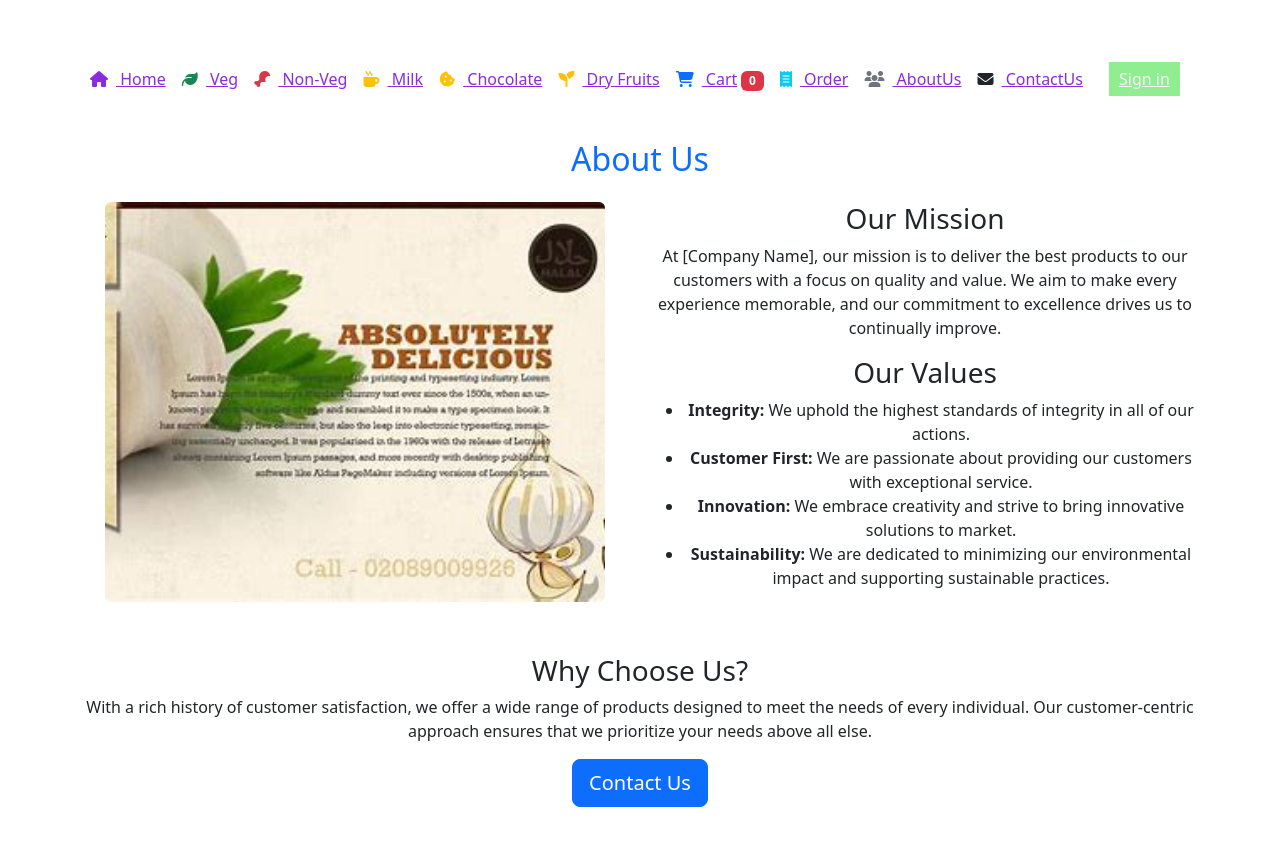
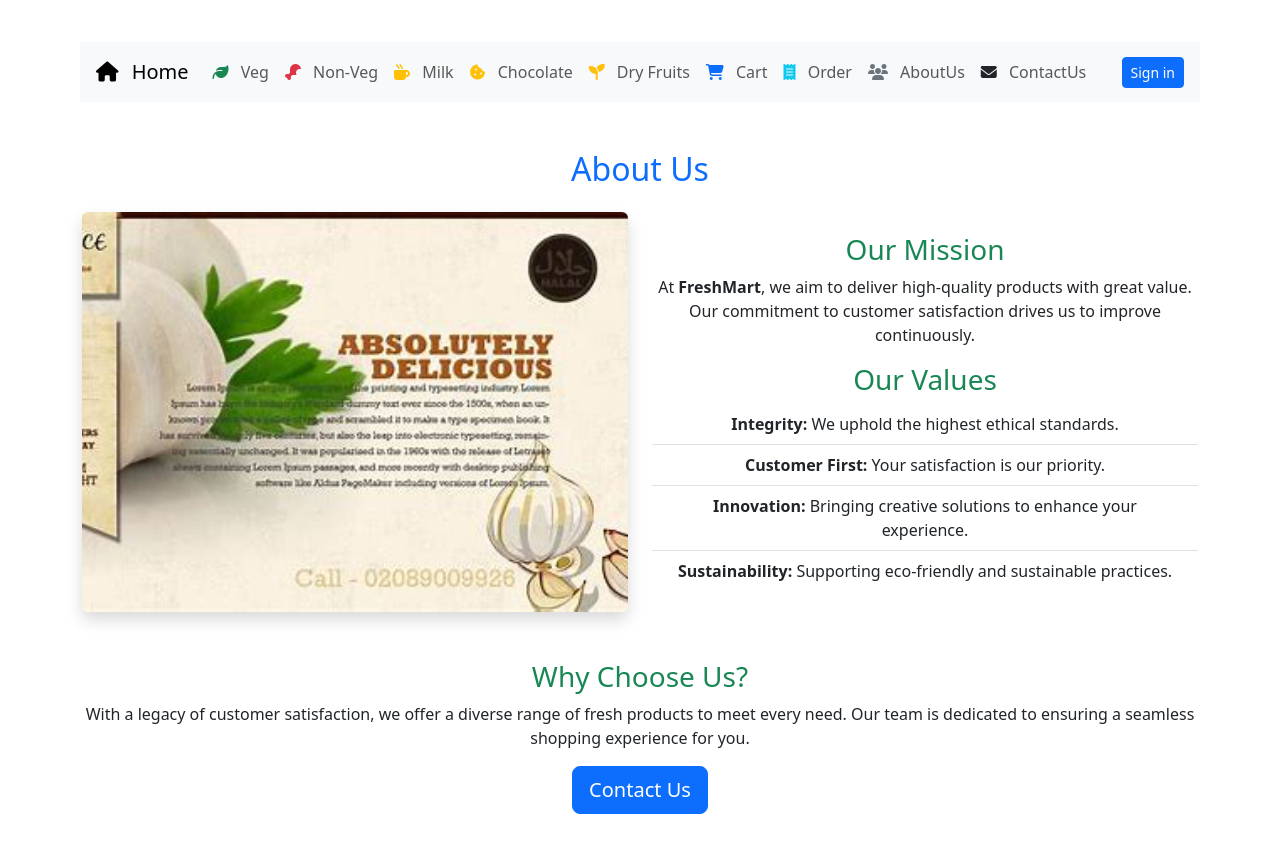
Before and after one commit to shaikmehatajbegam/reactsujji, a React (Vite) app: page /aboutus in a window 1280 px wide. Built offline with nearby package versions, Linux system fonts and the light colour scheme.

Commit message:
first commit

```diff
--- a/src/AboutUs.jsx
+++ b/src/AboutUs.jsx
@@ -1,45 +1,56 @@
 import React from 'react';
-import "bootstrap/dist/css/bootstrap.min.css"; // Import Bootstrap CSS
+import "bootstrap/dist/css/bootstrap.min.css";
+import { useNavigate } from 'react-router-dom';
 
-const AboutUs = () => {
+function AboutUs() {
+
+    const navigate = useNavigate(); // Initialize navigate function
+
+
     return (
-        <div className="container mt-4">
+        <div className="container mt-5">
             <h2 className="text-center text-primary mb-4">About Us</h2>
 
-            <div className="row">
+            <div className="row align-items-center">
                 <div className="col-md-6">
                     <img
                         src="aboutus.jpg"
                         alt="About Us"
-                        className="img-fluid rounded"
-                        style={{ height: '400px', width: '500px', objectFit: 'cover' }}
-                        />
+                        className="img-fluid rounded shadow"
+                        style={{ height: '400px', width: '100%', objectFit: 'cover' }}
+                    />
                 </div>
                 <div className="col-md-6">
-                    <h3>Our Mission</h3>
+                    <h3 className="text-success">Our Mission</h3>
                     <p>
-                        At [Company Name], our mission is to deliver the best products to our customers with a focus on quality and value. We aim to make every experience memorable, and our commitment to excellence drives us to continually improve.
+                        At <strong>FreshMart</strong>, we aim to deliver high-quality products with great value.
+                        Our commitment to customer satisfaction drives us to improve continuously.
                     </p>
 
-                    <h3>Our Values</h3>
-                    <ul>
-                        <li><strong>Integrity:</strong> We uphold the highest standards of integrity in all of our actions.</li>
-                        <li><strong>Customer First:</strong> We are passionate about providing our customers with exceptional service.</li>
-                        <li><strong>Innovation:</strong> We embrace creativity and strive to bring innovative solutions to market.</li>
-                        <li><strong>Sustainability:</strong> We are dedicated to minimizing our environmental impact and supporting sustainable practices.</li>
+                    <h3 className="text-success">Our Values</h3>
+                    <ul className="list-group list-group-flush">
+                        <li className="list-group-item"><strong>Integrity:</strong> We uphold the highest ethical standards.</li>
+                        <li className="list-group-item"><strong>Customer First:</strong> Your satisfaction is our priority.</li>
+                        <li className="list-group-item"><strong>Innovation:</strong> Bringing creative solutions to enhance your experience.</li>
+                        <li className="list-group-item"><strong>Sustainability:</strong> Supporting eco-friendly and sustainable practices.</li>
                     </ul>
                 </div>
             </div>
 
             <div className="text-center mt-5">
-                <h3>Why Choose Us?</h3>
+                <h3 className="text-success">Why Choose Us?</h3>
                 <p>
-                    With a rich history of customer satisfaction, we offer a wide range of products designed to meet the needs of every individual. Our customer-centric approach ensures that we prioritize your needs above all else.
+                    With a legacy of customer satisfaction, we offer a diverse range of fresh products to meet every need.
+                    Our team is dedicated to ensuring a seamless shopping experience for you.
                 </p>
-                <button className="btn btn-primary btn-lg">Contact Us</button>
+
+                {/* Navigate to Contact Us Page */}
+                <button className="btn btn-primary btn-lg" onClick={() => navigate('/contactus')}>
+                    Contact Us
+                </button>
             </div>
         </div>
     );
 }
 
-export default AboutUs;
+export default AboutUs;
--- a/src/App.jsx
+++ b/src/App.jsx
@@ -1,4 +1,8 @@
-import { BrowserRouter, Link, Route, Routes} from "react-router-dom";
+import { BrowserRouter, Link, Route, Routes } from "react-router-dom";
+import { useDispatch, useSelector } from "react-redux";
+import { logout } from "./Store";
+import "bootstrap/dist/css/bootstrap.min.css"; // Import Bootstrap CSS
+import "@fortawesome/fontawesome-free/css/all.min.css"; // Import FontAwesome
 
 import Home from "./Home";
 import Veg from "./Veg";
@@ -6,86 +10,76 @@ import Nonveg from "./Nonveg";
 import Cart from "./Cart";
 import Milk from "./Milk";
 import Order from "./Order";
+import ContactUs from "./Contactus";
+import NotFound from "./Notfound";
+import Login from "./Login";
+import Chocolate from "./Chocolate";
+import DryFruits from "./Dryfruits";
+
+import "./App.css";
 import AboutUs from "./Aboutus";
-import Contactus from "./Contactus";
-import "./App.css";
-import { useDispatch, useSelector,  } from "react-redux";
-import Notfound from "./Notfound";
-import Login from "./Login";
-import { logout } from "./Store";
-
-
-import "@fortawesome/fontawesome-free/css/all.min.css"; // Font Awesome (if not included in index.html)
-import Chocolate from "./Chocolate";
-import Dryfruits from "./Dryfruits";
-
-
-
-
 
 function App() {
   const cart = useSelector((state) => state.cart);
-  const totalItems = cart.reduce((sum, item) => sum + item.quantity, 0);
+  const totalItems = cart?.reduce((sum, item) => sum + item.quantity, 0) || 0;
 
-  let { isAuthenticated, user } = useSelector((state) => state.auth);
-  let dispatch = useDispatch();
+  const { isAuthenticated, user } = useSelector((state) => state.auth);
+  const dispatch = useDispatch();
 
   return (
-    <>
     <BrowserRouter>
-        <nav className="navbar">
+      <nav className="navbar navbar-expand-lg navbar-light bg-light px-3">
+        <Link to="/home" className="navbar-brand">
+          <i className="fa-solid fa-house me-2"></i> Home
+        </Link>
 
-         <Link to="/home" className="linkstyle"><i className="fa-solid fa-house me-2"></i> Home</Link>
-
-        <Link to="/veg" className="linkstyle">
+        <div className="navbar-nav">
+          <Link to="/veg" className="nav-link">
             <i className="fa-solid fa-leaf me-2 text-success"></i> Veg
           </Link>
-
-<Link to="/nonveg" className="linkstyle">
+          <Link to="/nonveg" className="nav-link">
             <i className="fa-solid fa-drumstick-bite me-2 text-danger"></i> Non-Veg
           </Link>
-
-<Link to="/milk" className="linkstyle">
+          <Link to="/milk" className="nav-link">
             <i className="fa-solid fa-mug-hot me-2 text-warning"></i> Milk
           </Link>
-
-<Link to="/chocolate" className="linkstyle">
+          <Link to="/chocolate" className="nav-link">
             <i className="fa-solid fa-cookie-bite me-2 text-warning"></i> Chocolate
           </Link>
-
-<Link to="/dryfruits" className="linkstyle">
+          <Link to="/dryfruits" className="nav-link">
             <i className="fa-solid fa-seedling me-2 text-warning"></i> Dry Fruits
           </Link>
 
-
-
-<Link to="/cart" className="linkstyle">
+          <Link to="/cart" className="nav-link">
             <i className="fa-solid fa-shopping-cart me-2 text-primary"></i> Cart
-  <span className="badge bg-danger ms-1">{totalItems}</span>
+            {totalItems > 0 && <span className="badge bg-danger ms-1">{totalItems}</span>}
           </Link>
 
-<Link to="/order" className="linkstyle">
+          <Link to="/order" className="nav-link">
             <i className="fa-solid fa-receipt me-2 text-info"></i> Order
           </Link>
 
-<Link to="/aboutus" className="linkstyle">
+          <Link to="/aboutus" className="nav-link">
             <i className="fa-solid fa-users me-2 text-secondary"></i> AboutUs
           </Link>
 
-<Link to="/contactus" className="linkstyle">
+          <Link to="/contactus" className="nav-link">
             <i className="fa-solid fa-envelope me-2 text-dark"></i> ContactUs
           </Link>
+        </div>
 
-
-
+        <div className="ms-auto">
           {isAuthenticated ? (
             <>
-              <span className="welcome">Welcome, {user}! </span>
-              <button onClick={() => dispatch(logout())}>Logout</button>
+              <span className="me-3">Welcome, {user}!</span>
+              <button className="btn btn-danger btn-sm" onClick={() => dispatch(logout())}>
+                Logout
+              </button>
             </>
           ) : (
-            <Link to="/login" className="myclass">Sign in</Link>
+            <Link to="/login" className="btn btn-primary btn-sm">Sign in</Link>
           )}
+        </div>
       </nav>
 
       <Routes>
@@ -95,18 +89,15 @@ function App() {
         <Route path="/nonveg" element={<Nonveg />} />
         <Route path="/milk" element={<Milk />} />
         <Route path="/chocolate" element={<Chocolate />} />
-          <Route path="/dryfruits" element={<Dryfruits />} />
+        <Route path="/dryfruits" element={<DryFruits />} />
         <Route path="/cart" element={<Cart />} />
         <Route path="/order" element={<Order />} />
+        <Route path="/contactus" element={<ContactUs />} />
         <Route path="/aboutus" element={<AboutUs />} />
-          <Route path="/contactus" element={<Contactus />} />
         <Route path="/login" element={<Login />} />
-          <Route path="*" element={<Notfound />} />
-
-
+        <Route path="*" element={<NotFound />} />
       </Routes>
     </BrowserRouter>
-    </>
   );
 }
 
--- a/src/Chocolate.jsx
+++ b/src/Chocolate.jsx
@@ -8,7 +8,7 @@ function Chocolate() {
   let chocolateItems = useSelector(state => state.products?.chocolate || []); // Handle undefined safely
   let dispatch = useDispatch();
 
-  const perPage = 6; // Number of items per page
+  const perPage = 5; // Number of items per page
   const totalPages = Math.ceil(chocolateItems.length / perPage); // Calculate total pages
 
   const [pageNumber, setPageNumber] = useState(1); // State for the current page number
--- a/src/Dryfruits.jsx
+++ b/src/Dryfruits.jsx
@@ -7,7 +7,7 @@ function Dryfruits() {
     let dryFruitItems = useSelector(state => state.products.dryfruits); // Fetch dry fruits items
     let dispatch = useDispatch();
 
-    const perPage = 6; // Items per page
+    const perPage = 5; // Items per page
     const totalPages = Math.ceil(dryFruitItems.length / perPage); // Total pages
     const [pageNumber, setPageNumber] = useState(1); // Current page state
 
```
Lines whose indentation alone changed are shown as unchanged.
